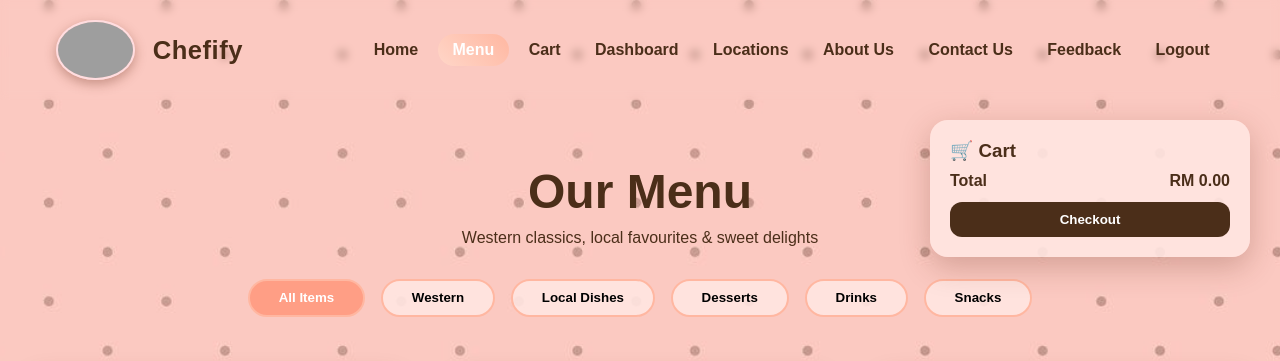
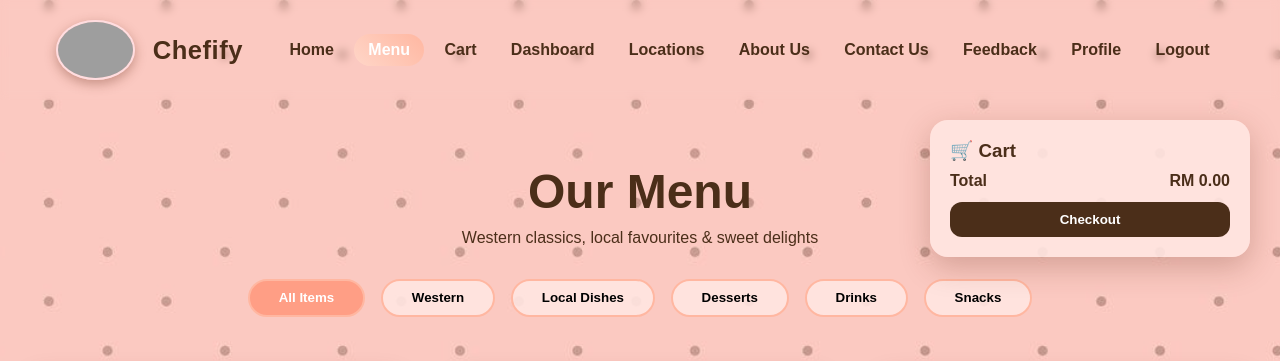
Before and after one commit to zulaika256/chefify, a PHP site: page /menu.php in a window 1280 px wide. Shown: the top 361 px of the page. Run offline with PHP 8.4, Linux system fonts and the light colour scheme; grey boxes are pictures that could not be loaded.

Commit message:
Update menu.php

```diff
--- a/menu.php
+++ b/menu.php
@@ -26,6 +26,7 @@
         <a href="aboutus.php" >About Us</a>
         <a href="contactus.php" >Contact Us</a>
         <a href="feedback.php" >Feedback</a>
+        <a href="profile.php" >Profile</a>
         <a href="login.php">Logout</a>
       </div>
   </div>
```
